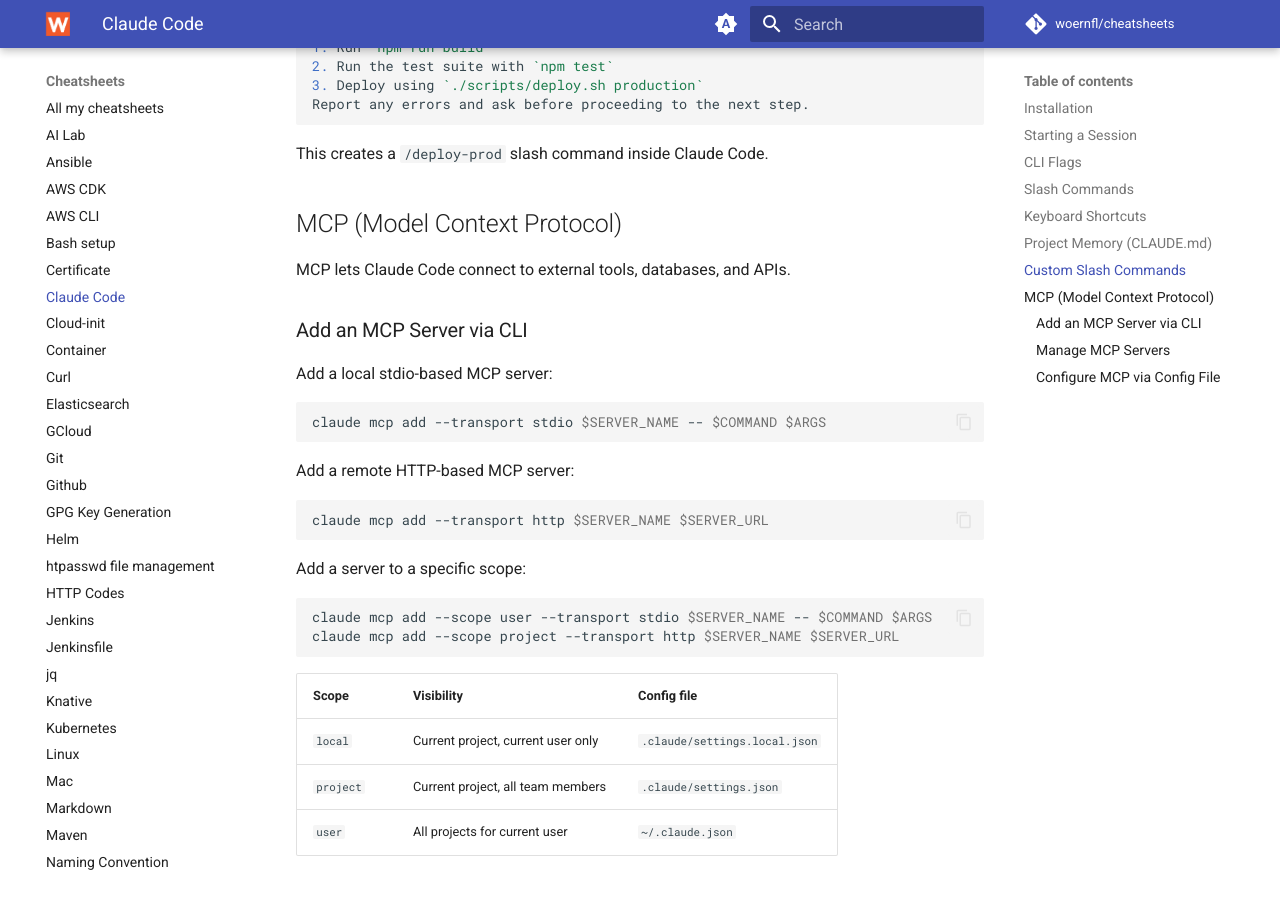
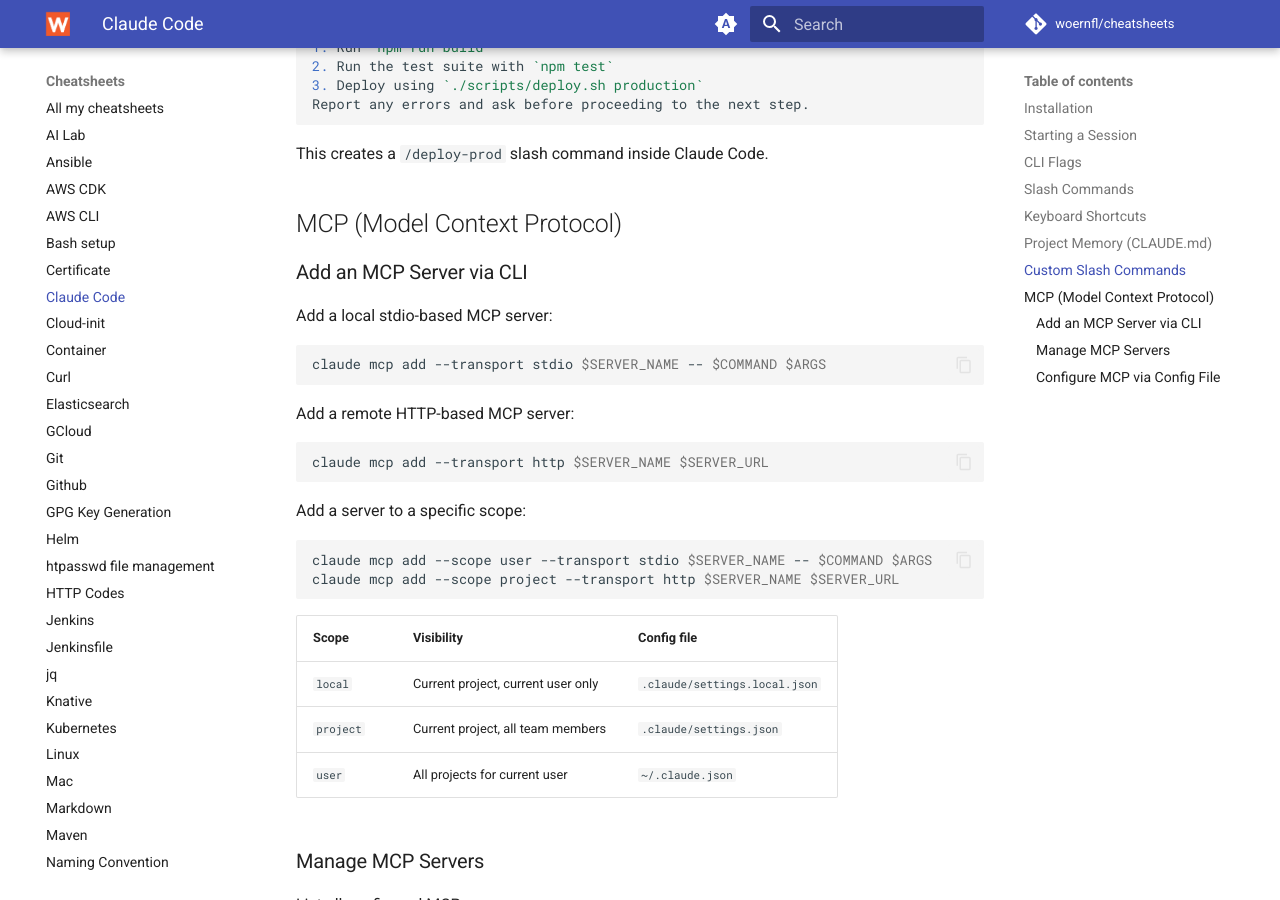
Before and after one commit to woernfl/cheatsheets, an MkDocs documentation site: the page built from docs/claude-code.md, in a window 1280 px wide and 900 px high, scrolled down 3842 px. Built offline with MkDocs 1.6.1 and Material for MkDocs 9.7.7, drawn with Linux system fonts in a browser that asks for light colours; comment, search, counter and statistics services are not loaded.

Commit message:
docs: remove descriptive phrase from MCP section
Co-authored-by: woernfl <28304331+woernfl@users.noreply.github.com>

```diff
--- a/docs/claude-code.md
+++ b/docs/claude-code.md
@@ -140,8 +140,6 @@ This creates a `/deploy-prod` slash command inside Claude Code.
 
 ## MCP (Model Context Protocol)
 
-MCP lets Claude Code connect to external tools, databases, and APIs.
-
 ### Add an MCP Server via CLI
 
 Add a local stdio-based MCP server:
```
